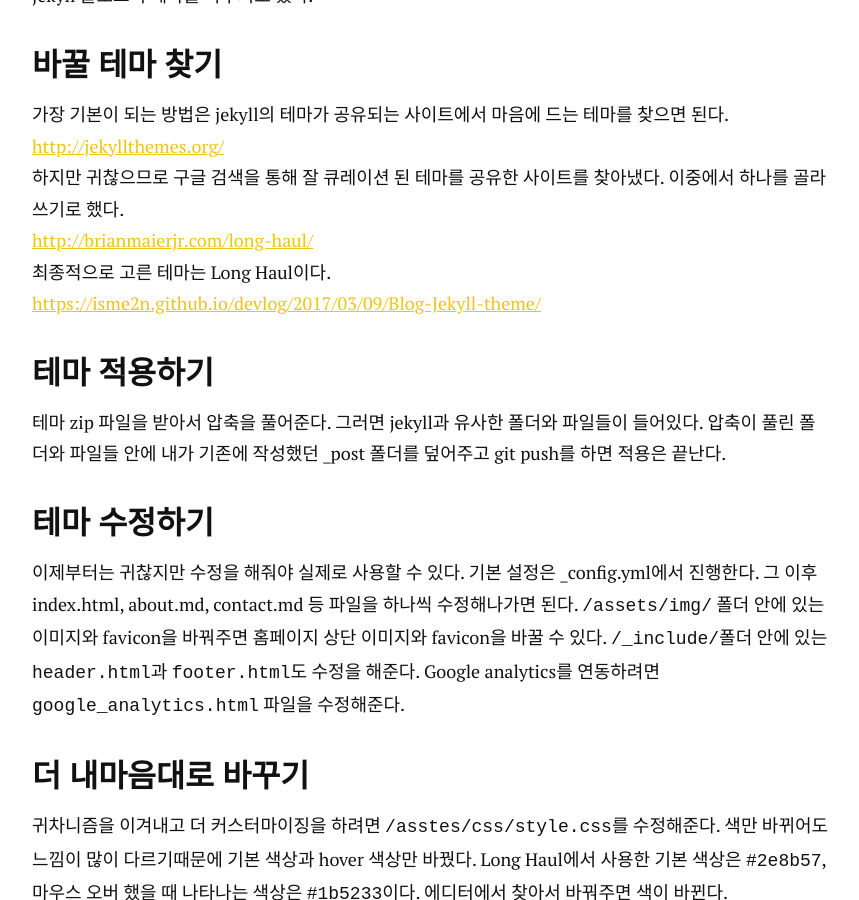
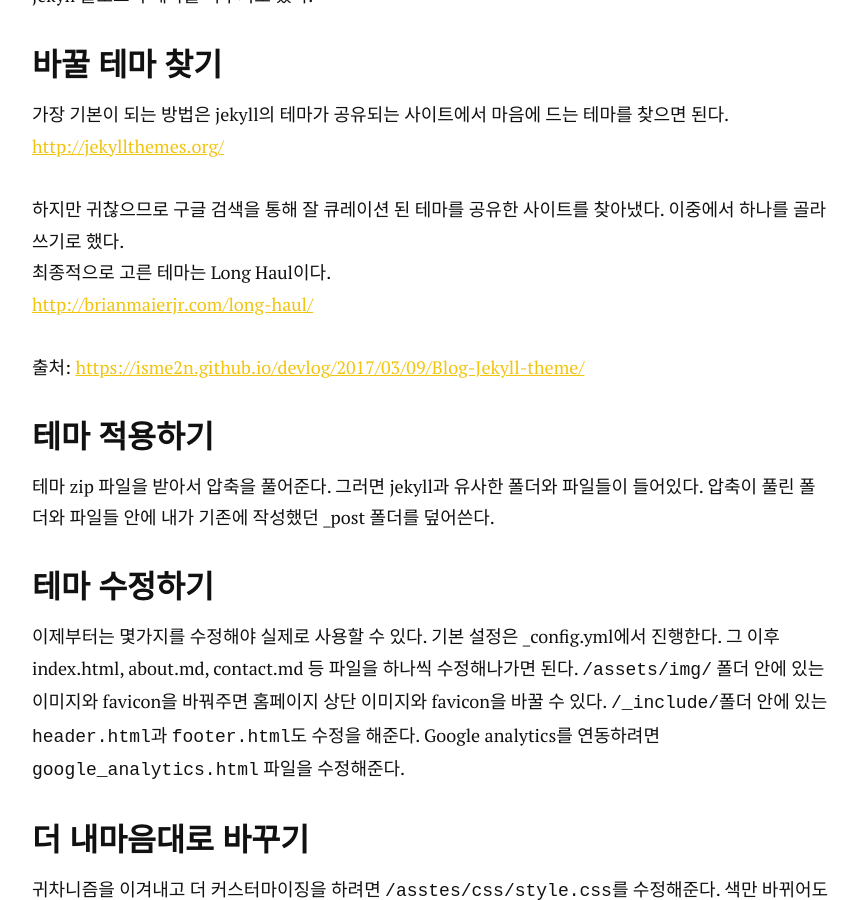
Before and after one commit to jeesub/jeesub.github.io, a Jekyll site: the page built from _posts/2017-09-14-jekyll-테마-바꾸기.markdown, in a window 1280 px wide and 900 px high, scrolled down 458 px. Shown: the whole window, without its empty margins (208-1067 px from the left). Built offline with Jekyll 4.4.1, drawn with Linux system fonts in a browser that asks for light colours; nearby versions of some CDN libraries.

Commit message:
update post - jekyll 테마 바꾸기

```diff
--- a/_posts/2017-09-14-jekyll-테마-바꾸기.markdown
+++ b/_posts/2017-09-14-jekyll-테마-바꾸기.markdown
@@ -3,21 +3,28 @@
 title:  "jekyll 테마 바꾸기"
 categories: jekyll
 ---
+
 jekyll 블로그의 테마를 바꾸기로 했다.
 
 ### 바꿀 테마 찾기
+
 가장 기본이 되는 방법은 jekyll의 테마가 공유되는 사이트에서 마음에 드는 테마를 찾으면 된다.<br>
-<http://jekyllthemes.org/><br>
+<http://jekyllthemes.org/>
+
 하지만 귀찮으므로 구글 검색을 통해 잘 큐레이션 된 테마를 공유한 사이트를 찾아냈다. 이중에서 하나를 골라 쓰기로 했다.<br>
-<http://brianmaierjr.com/long-haul/><br>
 최종적으로 고른 테마는 Long Haul이다.<br>
-<https://isme2n.github.io/devlog/2017/03/09/Blog-Jekyll-theme/>
+<http://brianmaierjr.com/long-haul/>
+
+출처: <https://isme2n.github.io/devlog/2017/03/09/Blog-Jekyll-theme/>
 
 ### 테마 적용하기
-테마 zip 파일을 받아서 압축을 풀어준다. 그러면 jekyll과 유사한 폴더와 파일들이 들어있다. 압축이 풀린 폴더와 파일들 안에 내가 기존에 작성했던 _post 폴더를 덮어주고 git push를 하면 적용은 끝난다.
+
+테마 zip 파일을 받아서 압축을 풀어준다. 그러면 jekyll과 유사한 폴더와 파일들이 들어있다. 압축이 풀린 폴더와 파일들 안에 내가 기존에 작성했던 _post 폴더를 덮어쓴다.
 
 ### 테마 수정하기
-이제부터는 귀찮지만 수정을 해줘야 실제로 사용할 수 있다. 기본 설정은 _config.yml에서 진행한다. 그 이후 index.html, about.md, contact.md 등 파일을 하나씩 수정해나가면 된다. `/assets/img/` 폴더 안에 있는 이미지와 favicon을 바꿔주면 홈페이지 상단 이미지와 favicon을 바꿀 수 있다. `/_include/`폴더 안에 있는 `header.html`과 `footer.html`도 수정을 해준다. Google analytics를 연동하려면 `google_analytics.html` 파일을 수정해준다.
+
+이제부터는 몇가지를 수정해야 실제로 사용할 수 있다. 기본 설정은 _config.yml에서 진행한다. 그 이후 index.html, about.md, contact.md 등 파일을 하나씩 수정해나가면 된다. `/assets/img/` 폴더 안에 있는 이미지와 favicon을 바꿔주면 홈페이지 상단 이미지와 favicon을 바꿀 수 있다. `/_include/`폴더 안에 있는 `header.html`과 `footer.html`도 수정을 해준다. Google analytics를 연동하려면 `google_analytics.html` 파일을 수정해준다.
 
 ### 더 내마음대로 바꾸기
+
 귀차니즘을 이겨내고 더 커스터마이징을 하려면 `/asstes/css/style.css`를 수정해준다. 색만 바뀌어도 느낌이 많이 다르기때문에 기본 색상과 hover 색상만 바꿨다. Long Haul에서 사용한 기본 색상은 `#2e8b57`, 마우스 오버 했을 때 나타나는 색상은 `#1b5233`이다. 에디터에서 찾아서 바꿔주면 색이 바뀐다.
```
